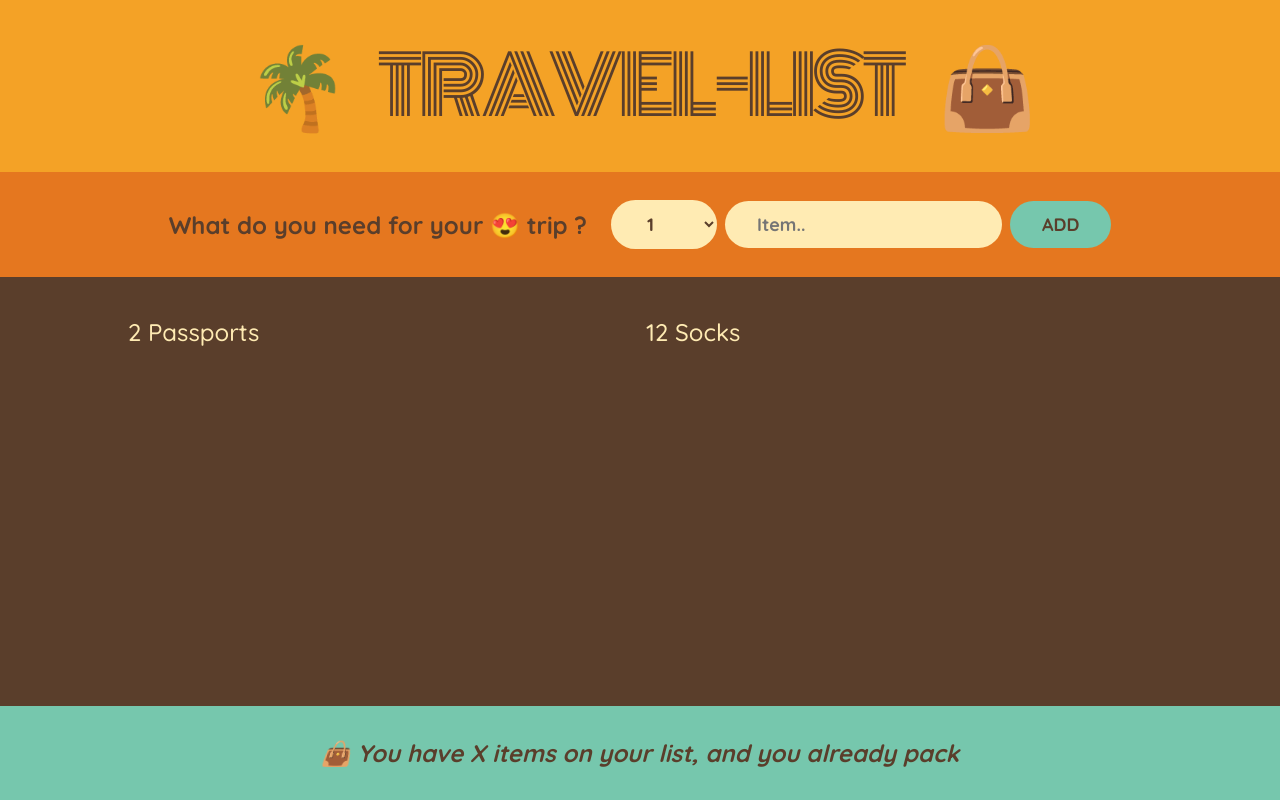
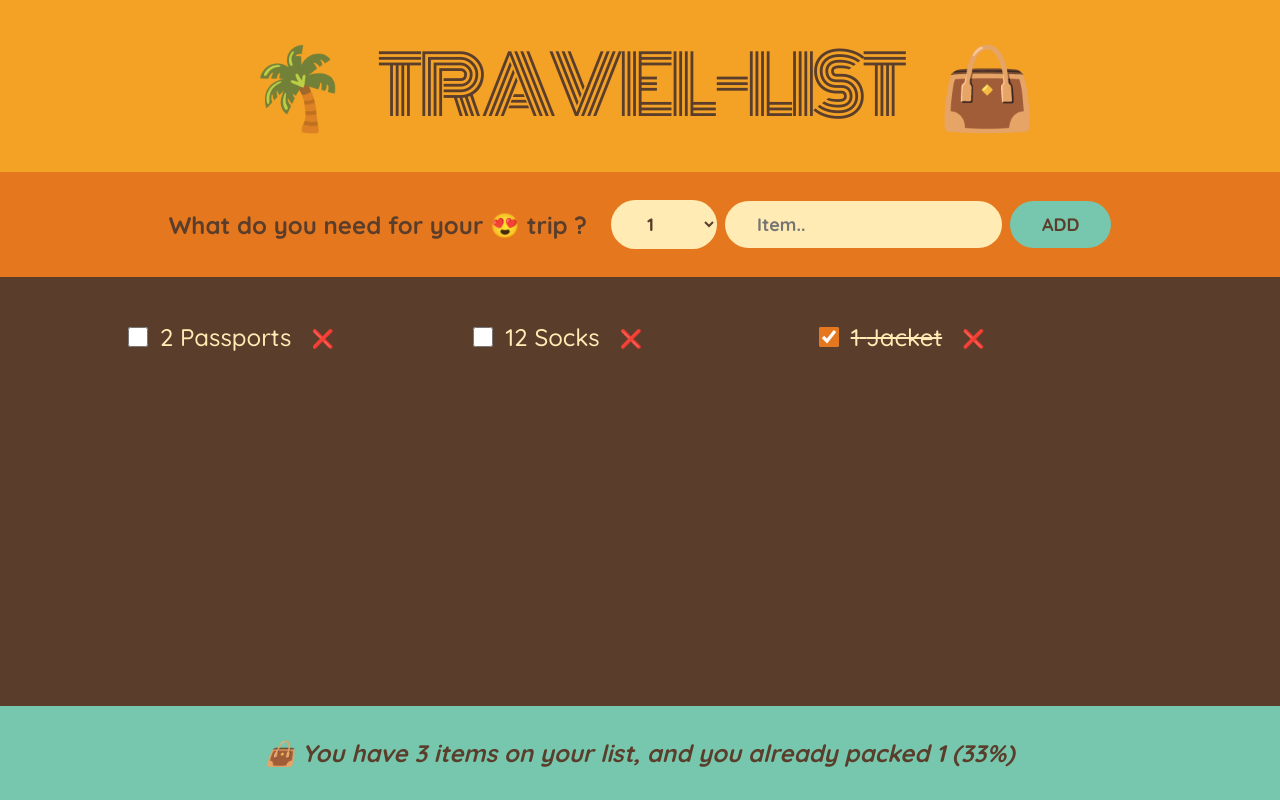
Before and after one commit to salsadsid/react-mini-projects, a React (Create React App) app: page /travel-list in a window 1280 px wide. Built offline with nearby package versions, Linux system fonts and the light colour scheme.

Commit message:
travel-list-stats-packed-items

```diff
--- a/src/projects/TravelList/TravelList.js
+++ b/src/projects/TravelList/TravelList.js
@@ -4,13 +4,32 @@ const TravelList = () => {
   const [items, setItems] = useState([
     { id: 1, description: "Passports", quantity: 2, packed: false },
     { id: 2, description: "Socks", quantity: 12, packed: false },
+    { id: 3, description: "Jacket", quantity: 1, packed: true },
   ]);
+  const handleAddItem = (item) => {
+    setItems((items) => [...items, item]);
+  };
+  const handleDeleteItem = (id) => {
+    setItems((items) => items.filter((item) => item.id !== id));
+  };
+
+  const handleToggleItem = (id) => {
+    setItems((items) =>
+      items.map((item) =>
+        item.id === id ? { ...item, packed: !item.packed } : item
+      )
+    );
+  };
   return (
     <div className="app">
       <Logo />
-      <Form setItems={setItems} items={items} />
-      <PackingList items={items} />
-      <Stats />
+      <Form onAddItem={handleAddItem} />
+      <PackingList
+        items={items}
+        onDeleteItem={handleDeleteItem}
+        onToggleItem={handleToggleItem}
+      />
+      <Stats items={items} />
     </div>
   );
 };
@@ -18,13 +37,10 @@ function Logo() {
   return <h1>🌴 Travel-list 👜</h1>;
 }
 
-function Form({ setItems, items }) {
+function Form({ onAddItem }) {
   const [description, setDescription] = useState("");
   const [quantity, setQuantity] = useState(1);
 
-  const handleAddItem = (item) => {
-    setItems((items) => [...items, item]);
-  };
   const handleSubmit = (e) => {
     e.preventDefault();
     if (!description) return;
@@ -34,7 +50,7 @@ function Form({ setItems, items }) {
       packed: false,
       id: Date.now(),
     };
-    handleAddItem(item);
+    onAddItem(item);
     setDescription("");
     setQuantity(1);
   };
@@ -59,30 +75,54 @@ function Form({ setItems, items }) {
   );
 }
 
-function PackingList({ items }) {
+function PackingList({ items, onDeleteItem, onToggleItem }) {
   return (
     <div className="list">
       <ul>
         {items.map((item) => (
-          <Item item={item}></Item>
+          <Item
+            item={item}
+            onDeleteItem={onDeleteItem}
+            onToggleItem={onToggleItem}
+          ></Item>
         ))}
       </ul>
     </div>
   );
 }
-function Item({ item }) {
+function Item({ item, onDeleteItem, onToggleItem }) {
   return (
     <li>
+      <input
+        type="checkbox"
+        value={item.packed}
+        checked={item.packed}
+        onClick={() => onToggleItem(item.id)}
+      />
       <span style={item.packed ? { textDecoration: "line-through" } : {}}>
         {item.quantity} {item.description}
       </span>
+
+      <button onClick={() => onDeleteItem(item.id)}>❌</button>
     </li>
   );
 }
-function Stats() {
+function Stats({ items }) {
+  if (!items.length)
+    return (
+      <p className="stats">Start adding some item to your packing list ✈️</p>
+    );
+  const numItems = items.length;
+  const numPackedItems = items.filter((item) => item.packed).length;
+
+  const percentage = Math.round((numPackedItems / numItems) * 100);
   return (
     <footer className="stats">
-      <em>👜 You have X items on your list, and you already pack </em>
+      <em>
+        {percentage === 100
+          ? "You got everything to go 🪁"
+          : `👜 You have ${numItems} items on your list, and you already packed ${numPackedItems} (${percentage}%)`}
+      </em>
     </footer>
   );
 }
```
